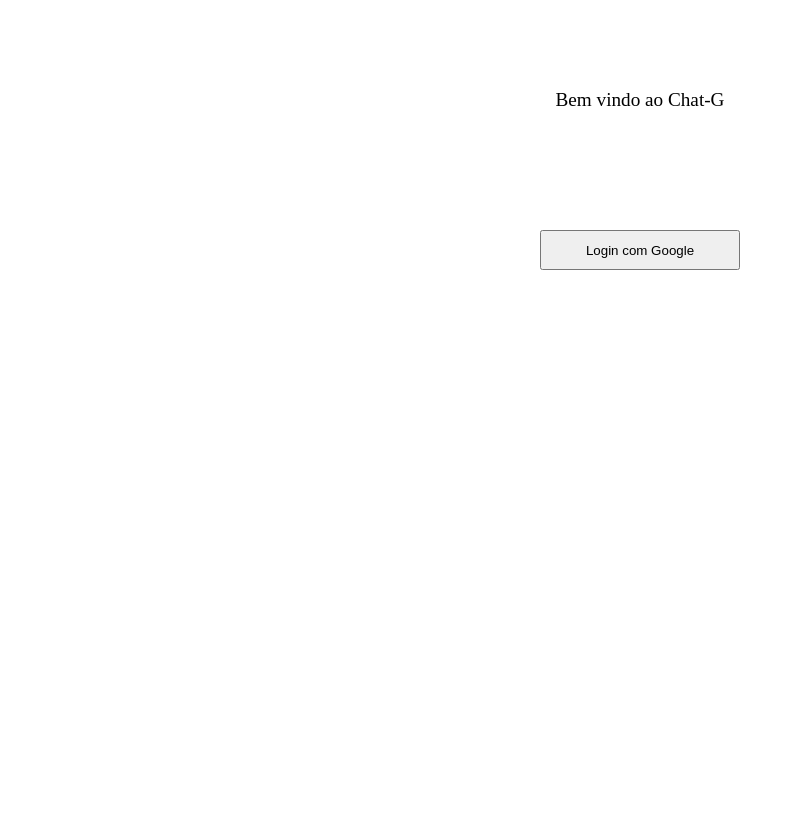
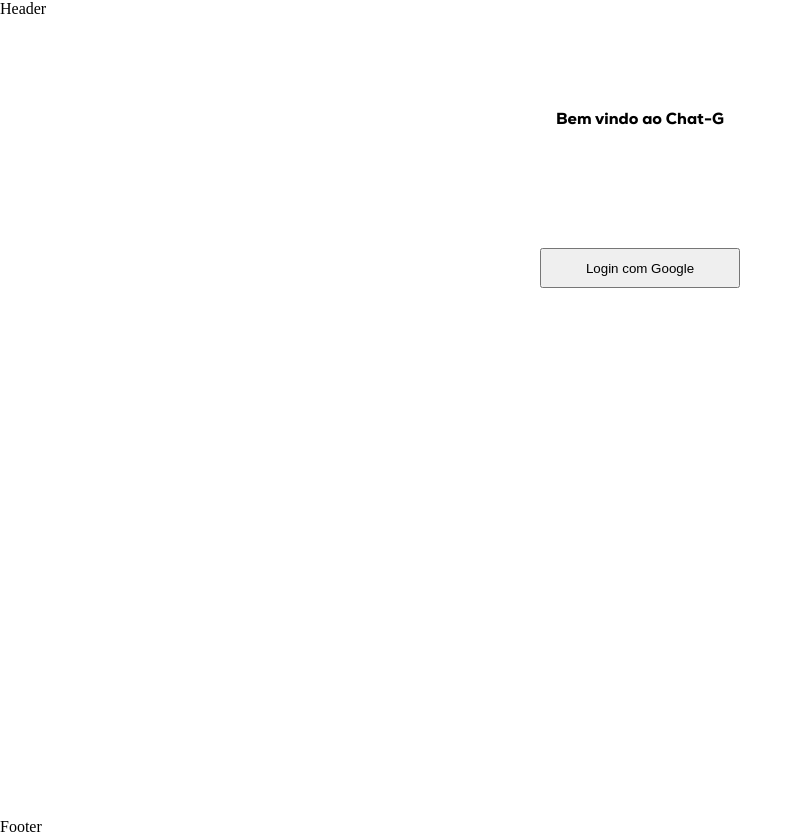
Before and after one commit to GabrielGreapy/Aplica-oCHAT, a Next.js app in the folder chat-g/: page /login in a window 1280 px wide. Shown: the whole page, without its empty margins (0-803 px from the left). Before the commit the page ends 800 px from the top, so only its background shows below. Built offline with nearby package versions, Linux system fonts and the light colour scheme; no server answers.

Commit message:
Templates e Fontes adicionadas

```diff
--- /dev/null
+++ b/chat-g/app/components/Footer.tsx
@@ -0,0 +1,9 @@
+"use client"
+
+export default function Footer(){
+    return(
+        <div>
+            Footer
+        </div>
+    );
+}
--- /dev/null
+++ b/chat-g/app/components/Header.tsx
@@ -0,0 +1,9 @@
+"use client"
+
+export default function Header(){
+    return(
+        <div>
+            Header
+        </div>
+    );
+}
--- a/chat-g/app/layout.tsx
+++ b/chat-g/app/layout.tsx
@@ -2,6 +2,22 @@
 import { Geist, Geist_Mono } from "next/font/google";
 import "./globals.css";
 import { Providers } from "./provider";
+import localFont from 'next/font/local';
+
+
+import Header from "./components/Header";
+import Footer from "./components/Footer";
+
+const NexaLight = localFont({
+  src: "./fonts/Nexa-ExtraLight.ttf",
+  display: "swap",
+  variable: "--NexaLight",
+})
+const NexaHeavy = localFont({
+  src: "./fonts/Nexa-Heavy.ttf",
+  display: "swap",
+  variable: "--NexaHeavy",
+})
 
 
 const geistSans = Geist({
@@ -15,8 +31,8 @@
 });
 
 export const metadata: Metadata = {
-  title: "Create Next App",
-  description: "Generated by create next app",
+  title: "Chat-G",
+  description: "Student chat application created by Gabriel Martins",
 };
 
 export default function RootLayout({
@@ -27,12 +43,15 @@
   return (
 
     <html lang="pt-Br">
-      <body className={`${geistSans.variable} ${geistMono.variable}`}>
+      <body className={`${geistSans.variable} ${geistMono.variable}
+        ${NexaLight.variable} ${NexaHeavy.variable}`}>
         <Providers>
+          <Header />
           {children}
+          <Footer />
         </Providers>
       </body>
-      </html>
+    </html>
 
   );
 }
--- a/chat-g/app/login/login.module.css
+++ b/chat-g/app/login/login.module.css
@@ -37,7 +37,8 @@
     justify-content: center;
     align-items: center;
     height: 200px;
-    font-size: larger;
+
+    font-family: var(--NexaHeavy), sans-serif;
 }
 .login-div{
     display: flex;
--- a/chat-g/app/login/page.tsx
+++ b/chat-g/app/login/page.tsx
@@ -23,7 +23,7 @@
 
     return(
         <div className={styles["container-body-login"]}>
-            <div className="container-login">
+            <div className={styles["container-login"]}>
                 <div className={styles["welcome"]}>
                     Bem vindo ao Chat-G
                 </div>
```
Also changed, not shown: chat-g/app/fonts/Nexa-ExtraLight.ttf (added), chat-g/app/fonts/Nexa-Heavy.ttf (added).
